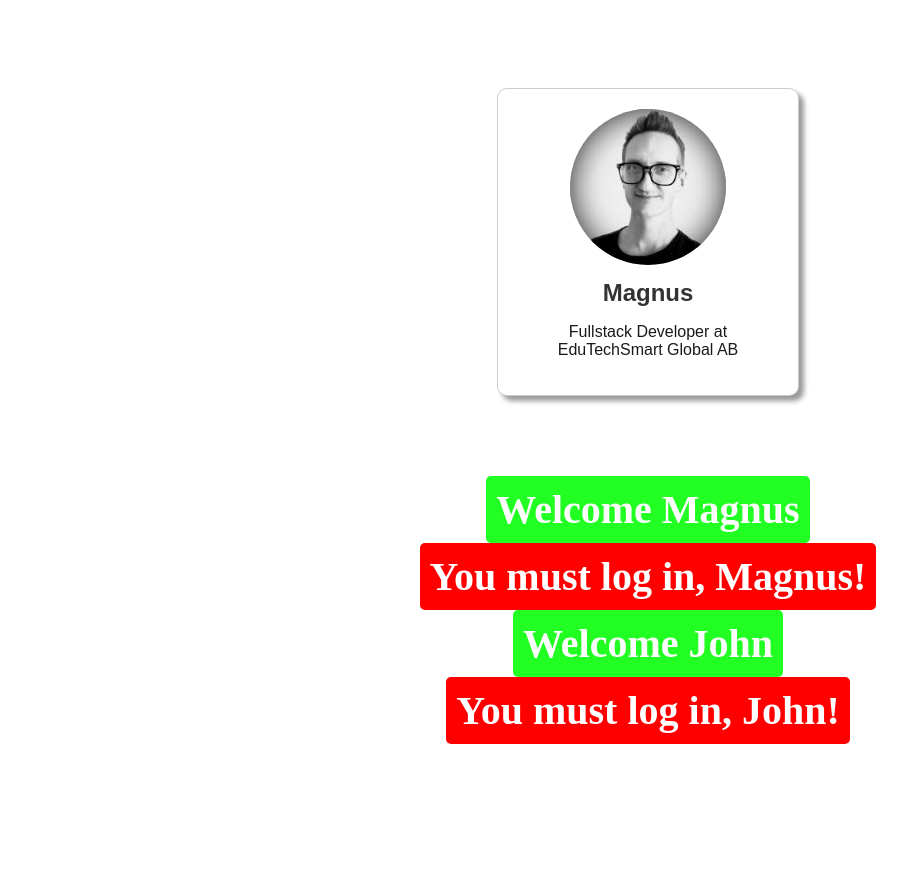
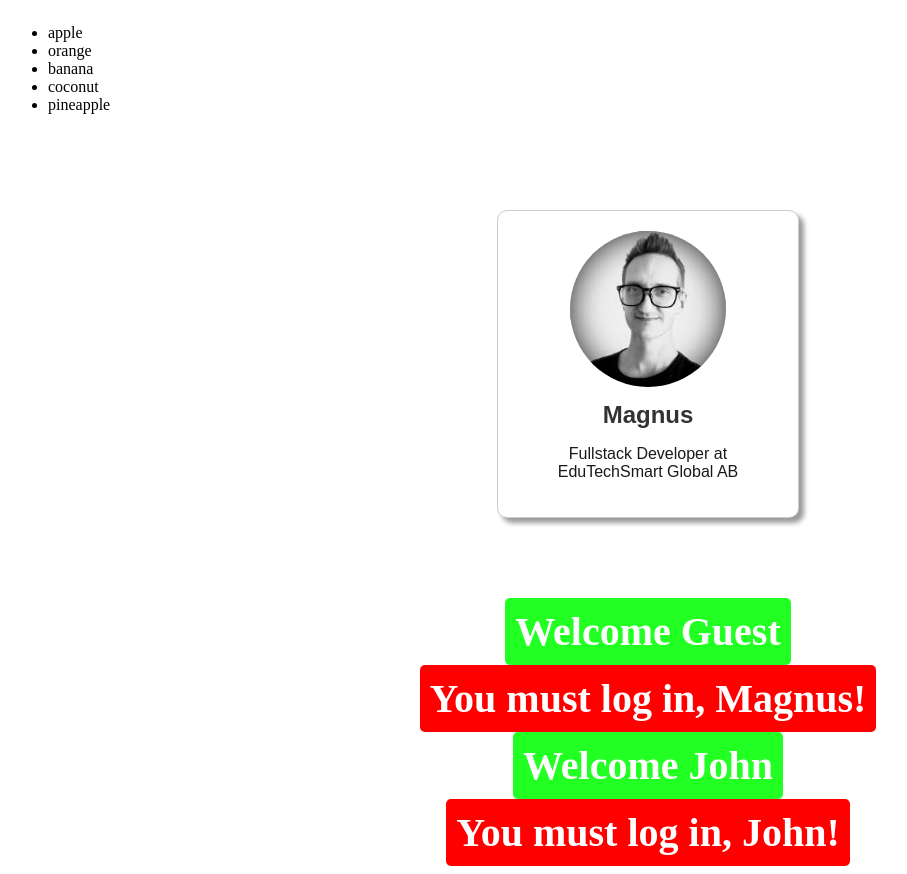
Before and after one commit to mrkarstrom/react-webpage, a React (Vite) app: page / in a window 1280 px wide. Shown: the whole page, without its empty margins (0-907 px from the left). Before the commit the page ends 800 px from the top, so only its background shows below. Built offline with nearby package versions, Linux system fonts and the light colour scheme.

Commit message:
feat (List.jsx): Adding a display of a list.

```diff
--- a/src/App.jsx
+++ b/src/App.jsx
@@ -3,18 +3,20 @@ import Button from './Button/Button';
 import Button2 from './Button2';
 import Student from './Student';
 import UserGreeting from './UserGreeting';
-
+import List from './List';
 function App() {
   return (
     <>
+
       {/* <Card /> */}
       {/* <Button></Button> */}
       {/* <Button2 /> */}
       {/* <Student name="SpongeBob" age={30} isStudent={true}/> */}
       {/* <Student name="Patrick" age={35} isStudent={false}/> */}
       <div className="centered">
+        <List/>
       <Card />
-        <UserGreeting isLoggedIn={true} username="Magnus" />
+        <UserGreeting isLoggedIn={true} />
         <UserGreeting isLoggedIn={false} username="Magnus" />
         <UserGreeting isLoggedIn={true} username="John" />
         <UserGreeting isLoggedIn={false} username="John" />
--- /dev/null
+++ b/src/List.jsx
@@ -0,0 +1,16 @@
+import PropTypes from 'prop-types';
+
+function List() {
+  const fruits = ['apple', 'orange', 'banana', 'coconut', 'pineapple'];
+
+  const listItems = fruits.map((fruit) => <li>{fruit}</li>);
+
+  return <ul>{listItems}</ul>;
+}
+
+List.propTypes = {
+  fruits: PropTypes.array,
+  listItems: PropTypes.string,
+};
+
+export default List;
```
